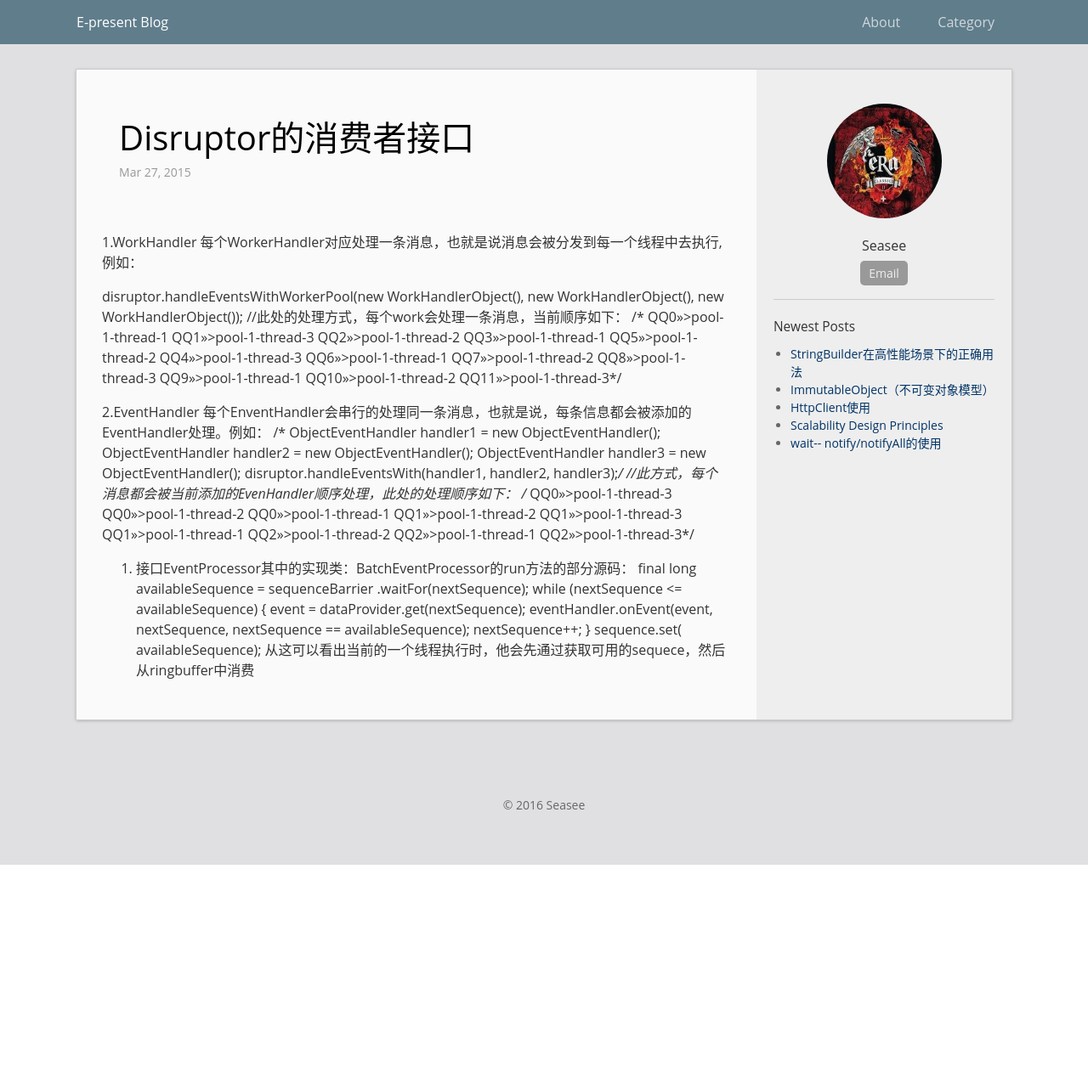
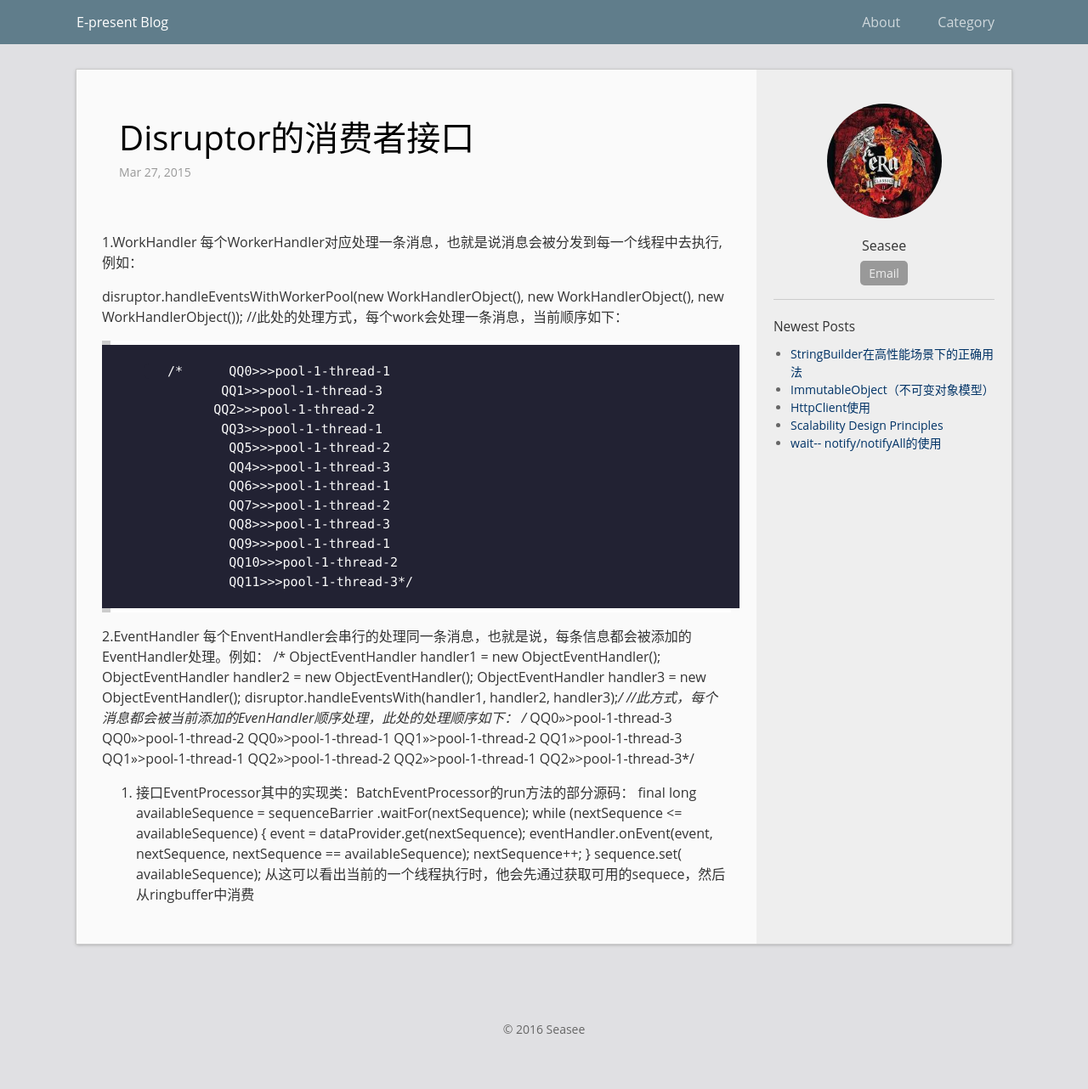
Before and after one commit to E-Present/e-present.github.io, a Jekyll site: the page built from _posts/2015-03-27-disruptor-interface.md, in a window 1280 px wide. Shown: the whole page at 85% size. Built offline with Jekyll 4.4.1, drawn with Linux system fonts in a browser that asks for light colours; before the commit the page ends 1018 px from its top, so only the background shows below that.

```diff
--- a/_posts/2015-03-27-disruptor-interface.md
+++ b/_posts/2015-03-27-disruptor-interface.md
@@ -11,18 +11,18 @@ permalink: /blogs/disruptor-interface
 
    disruptor.handleEventsWithWorkerPool(new WorkHandlerObject(), new WorkHandlerObject(), new WorkHandlerObject());
      //此处的处理方式，每个work会处理一条消息，当前顺序如下：
-           /*      QQ0>>>pool-1-thread-1
-                   QQ1>>>pool-1-thread-3
-                   QQ2>>>pool-1-thread-2
-                   QQ3>>>pool-1-thread-1
-                   QQ5>>>pool-1-thread-2
-                   QQ4>>>pool-1-thread-3
-                   QQ6>>>pool-1-thread-1
-                   QQ7>>>pool-1-thread-2
-                   QQ8>>>pool-1-thread-3
-                   QQ9>>>pool-1-thread-1
-                   QQ10>>>pool-1-thread-2
-                   QQ11>>>pool-1-thread-3*/
+   >        /*      QQ0>>>pool-1-thread-1
+   >               QQ1>>>pool-1-thread-3
+   >              QQ2>>>pool-1-thread-2
+   >               QQ3>>>pool-1-thread-1
+   >                QQ5>>>pool-1-thread-2
+   >                QQ4>>>pool-1-thread-3
+   >                QQ6>>>pool-1-thread-1
+   >                QQ7>>>pool-1-thread-2
+   >                QQ8>>>pool-1-thread-3
+   >                QQ9>>>pool-1-thread-1
+   >                QQ10>>>pool-1-thread-2
+   >                QQ11>>>pool-1-thread-3*/
 
 2.EventHandler
 每个EnventHandler会串行的处理同一条消息，也就是说，每条信息都会被添加的EventHandler处理。例如：
```
